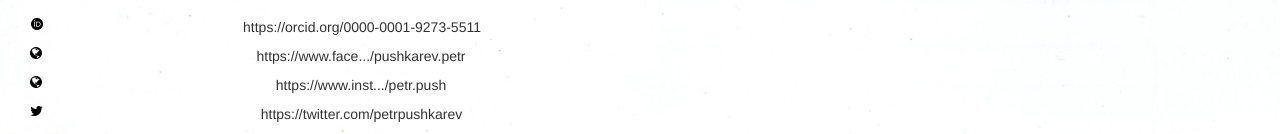
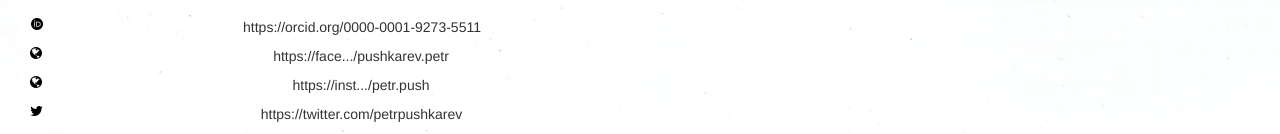
Before and after one commit to petrpu/petrpu.github.io, a plain HTML site: page index.html in a window 1280 px wide. Shown: the part 660-794 px from the top of the page. Drawn offline with nearby package versions, Linux system fonts and the light colour scheme; files whose address does not match are found by name.

Commit message:
Update index.html

```diff
--- a/index.html
+++ b/index.html
@@ -365,12 +365,12 @@
 
                 <div class="col-sm-12">
                     <i class="fa fa-globe"></i>
-                    <a href="https://www.facebook.com/pushkarev.petr" target="_blank" rel="noopener" class='disabled'><span>https://www.face.../pushkarev.petr</span></a>
+                    <a href="https://facebook.com/pushkarev.petr" target="_blank" rel="noopener" class='disabled'><span>https://face.../pushkarev.petr</span></a>
                 </div>
 
                 <div class="col-sm-12">
                     <i class="fa fa-globe"></i>
-                    <a href="https://www.instagram.com/petr.push" target="_blank" rel="noopener" class='disabled'><span>https://www.inst.../petr.push</span></a>
+                    <a href="https://instagram.com/petr.push" target="_blank" rel="noopener" class='disabled'><span>https://inst.../petr.push</span></a>
                 </div>
 
                 <div class="col-sm-12">
```
